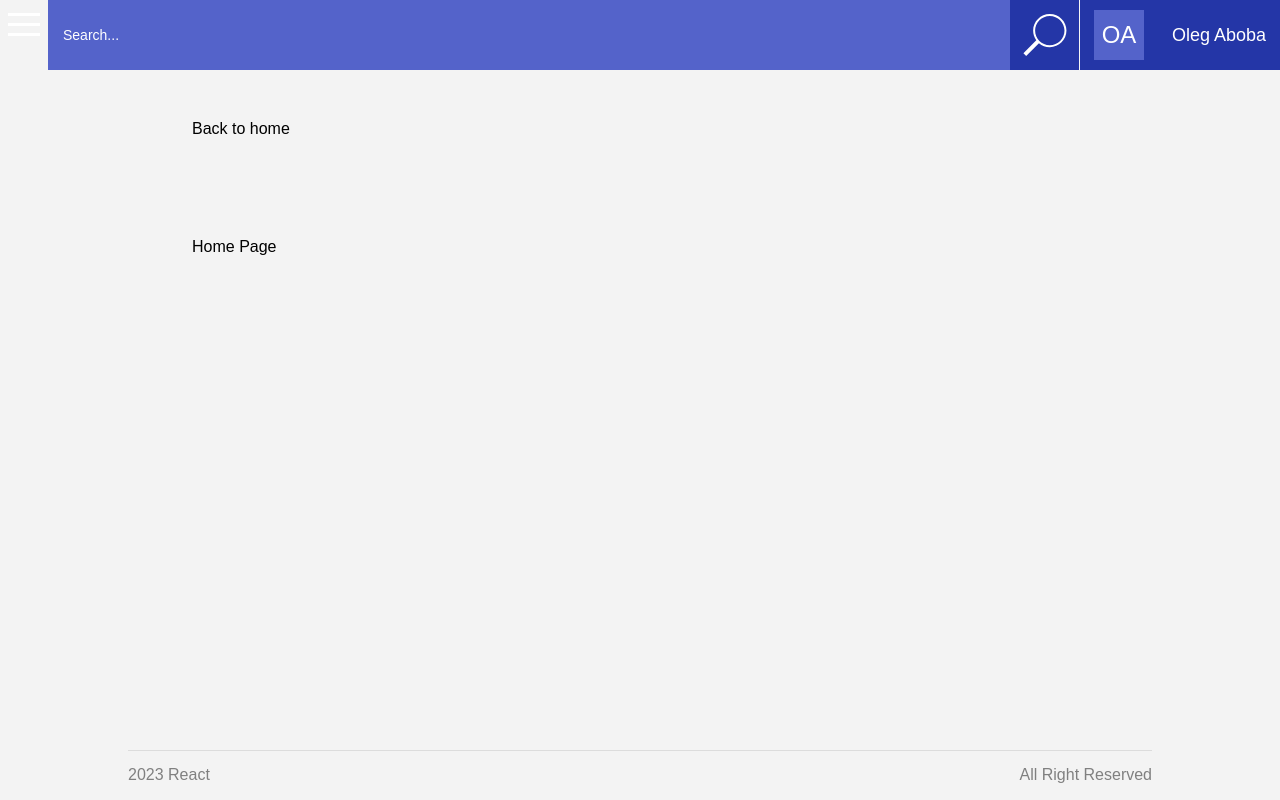
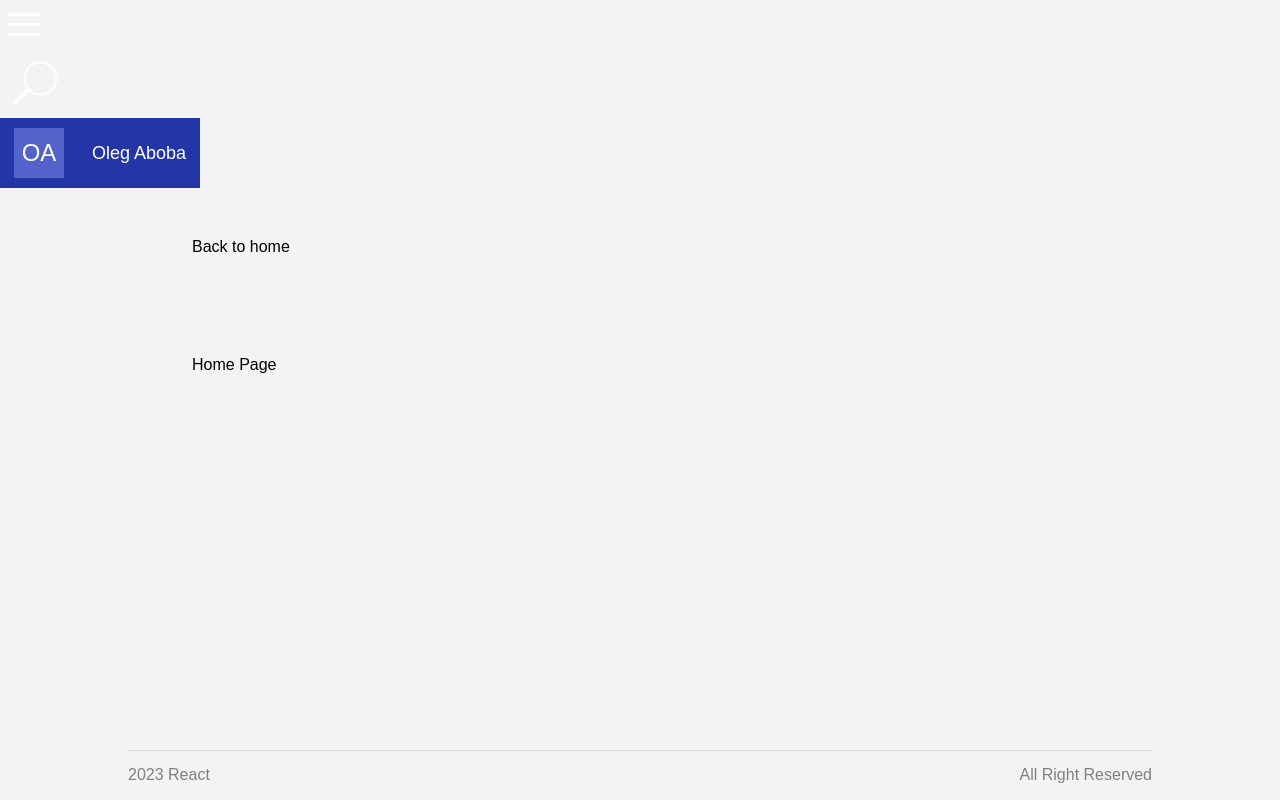
Before and after one commit to volirimx/FE104-react, a React (Vite) app: page / in a window 1280 px wide. Built offline with nearby package versions, Linux system fonts and the light colour scheme.

Commit message:
header processing (searchInput to tailwind)

```diff
--- a/src/components/APP/Header/Header.tsx
+++ b/src/components/APP/Header/Header.tsx
@@ -7,22 +7,29 @@ import { Magnifier } from '../../UI/Magnifier/Magnifier'
 import { User } from '../../UI/User/User'
 
 export const Header = (props: any) => {
-   const [burgerState, setBurgerState] = useState(false); // Lift the state up to Header.
+  const [searchState, setSearchState] = useState(false);
 
    return (
-     <div className={styles.header}>
+     <div className='flex w-[99%] m-auto mt-[5px]'>
        <HamburgerMenu
-         className={styles.hamburger}
-         burgerState={burgerState}
-         setBurgerState={setBurgerState}
+        //  burgerState={burgerState}
+        //  setBurgerState={setBurgerState}
        />
-       {burgerState ? (
-         <div className={styles.plug}></div>
-       ) : <Input type='text' placeholder='Search...' className={styles.searchInput} />
-       }
-       <div className={styles.wrapper}>
-         <Magnifier className={styles.magnifier} />
-         <User userName='Oleg Aboba' className={styles.user} />
+
+      {searchState ?
+        <Input type='text' placeholder='Search...' className='flex-auto min-w-[500px] h-[70px] text-[white] bg-[#5463ca]' />
+      :
+      <div className='min-w-[500px] h-[70px] flex-auto bg-[#2436a7]'></div>
+      }
+
+       <div className='flex justify-end'>
+        <div
+          className='border-x-[1px]'
+          onClick={() => {setSearchState(true)}}
+        >
+          <Magnifier className='bg-[#2436a7] cursor-pointer' />
+        </div>
+         <User userName='Oleg Aboba' />
        </div>
      </div>
    );
--- a/src/components/APP/Header/header.module.css
+++ b/src/components/APP/Header/header.module.css
@@ -1,17 +1,3 @@
-.header {
-   display: flex;
-}
-
-.hamburger {
-   display: flex;
-   flex-direction: column;
-}
-
-.wrapper {
-   display: flex;
-   justify-content: flex-end;
-}
-
 .searchInput {
    flex: 1 1 auto;
    min-width: 500px;
@@ -28,16 +14,3 @@
 .searchInput input::placeholder {
    color: white;
 }
-
-.plug {
-   flex: 1 1 auto;
-   min-width: 500px;
-   height: 70px;
-   background: #2436a7;;
-}
-
-.magnifier {
-   background: #2436a7;
-   display: flex;
-   cursor: pointer;
-}
--- a/src/components/UI/HamburgerMenu/HamburgerMenu.tsx
+++ b/src/components/UI/HamburgerMenu/HamburgerMenu.tsx
@@ -17,7 +17,7 @@ export const HamburgerMenu = (props: any) => {
   return (
     <div className='absolute'>
       <div
-      className='w-[70px] h-[70px] bg-[#2436a7] flex justify-center items-center cursor-pointer relative'
+      className='w-[70px] h-[70px] bg-[#2436a7] border-r-[1px] flex justify-center items-center cursor-pointer relative'
       onClick={() => {
         burgerState ? setBurgerState(false) : setBurgerState(true);
       }}
@@ -26,7 +26,7 @@ export const HamburgerMenu = (props: any) => {
     </div>
     {burgerState ?
       <div className='bg-[white] absolute z-10'>
-        <User userName='Oleg Grishan' />
+        <User userName='Oleg Grishan' className='border-t-[1px]' />
         <div
           className='h-[70px] text-[20px] border-b-[1px] flex justify-center items-center cursor-pointer hover:text-[#2436a7]'
           onClick={() => {
--- a/src/components/UI/Magnifier/magnifier.module.css
+++ b/src/components/UI/Magnifier/magnifier.module.css
@@ -2,5 +2,4 @@
    padding: 10px;
    width: 70px;
    height: 70px;
-   border-right: 1px solid whitesmoke;
 }
```
